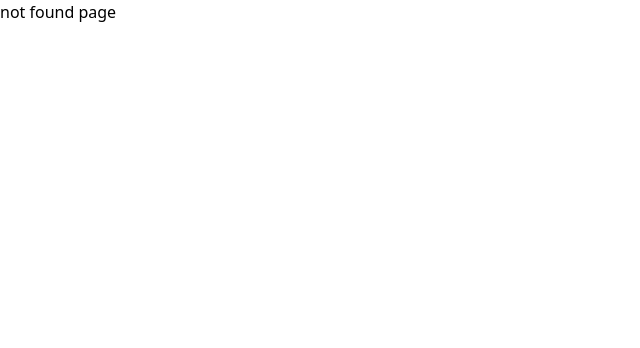
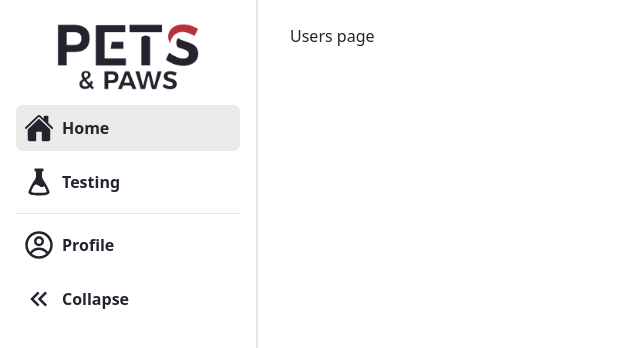
Before and after one commit to rruiz204/pets-and-paws-client, a React (Vite) app: page /users in a window 1280 px wide. Before the commit this address had no page. Shown: the top 348 px of the page, without its empty margins (0-640 px from the left). Built offline with nearby package versions, Linux system fonts and the light colour scheme; sample sign-in values are in the browser's storage.

Commit message:
create users module

```diff
--- /dev/null
+++ b/src/modules/users/Users.tsx
@@ -0,0 +1,9 @@
+function Users() {
+  return (
+    <div>
+      <p>Users page</p>
+    </div>
+  );
+};
+
+export default Users;
--- a/src/routes/Privates.tsx
+++ b/src/routes/Privates.tsx
@@ -3,6 +3,7 @@ import MainLayout from "../layouts/MainLayout";
 import Home from "../modules/home/Home";
 import Testing from "../modules/testing/Testing";
 import Profile from "../modules/profile/Profile";
+import Users from "../modules/users/Users";
 
 const privates: RouteObject[] = [
   {
@@ -20,6 +21,10 @@ const privates: RouteObject[] = [
       {
         path: "profile",
         element: <Profile />
+      },
+      {
+        path: "users",
+        element: <Users />
       }
     ]
   }
```
Also changed, not shown: src/assets/svgs/users.svg (added).
